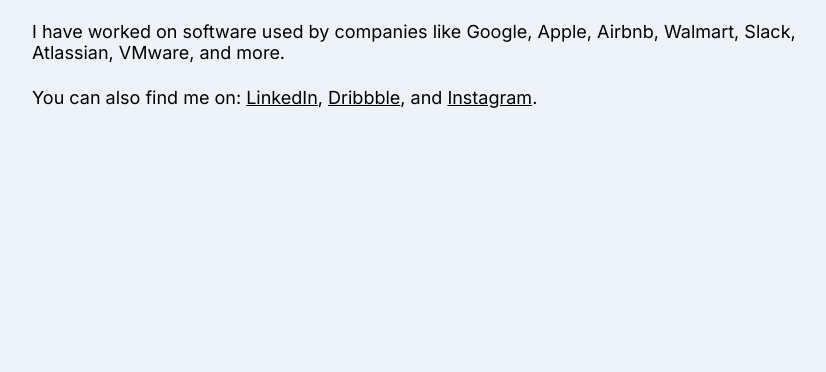
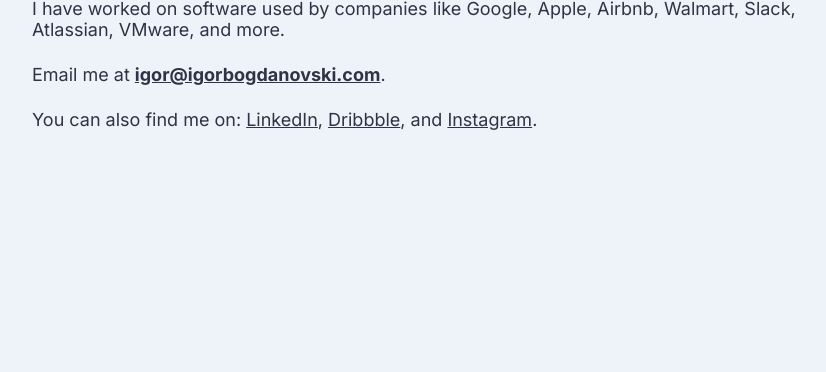
Before and after one commit to IgorBogdanovskiSleuth/portfolio, a plain HTML site: page index.html in a window 1280 px wide. Shown: the part 428-800 px from the top of the page, without its empty margins (208-1034 px from the left). Drawn offline with Linux system fonts and the light colour scheme.

Commit message:
CSS and font changes
- added more font weights
- changed the text color

```diff
--- a/index.html
+++ b/index.html
@@ -4,7 +4,7 @@
     <meta charset="UTF-8">
     <meta name="viewport" content="width=device-width, initial-scale=1.0">
     <title>Igor Bogdanovski</title>
-    <link href="https://fonts.googleapis.com/css2?family=Inter:wght@400;700&display=swap" rel="stylesheet">
+    <link href="https://fonts.googleapis.com/css2?family=Inter:wght@100..900&display=swap" rel="stylesheet">
     <link rel="stylesheet" href="style.css">
 
 </head>
@@ -20,6 +20,10 @@
       <div class="description">
         I have worked on software used by companies like Google, Apple, Airbnb, Walmart, Slack, Atlassian, VMware, and more.</div>
         <div class="description">
+            Email me at
+            <a href="mailto:igor@igorbogdanovski.com" target="_blank" class="bold">igor@igorbogdanovski.com</a>.
+        </div>
+        <div class="description">
             You can also find me on:
             <a href="https://www.linkedin.com/in/igorbogdanovski/" target="_blank">LinkedIn</a>,
             <a href="https://dribbble.com/IgorBogdanovski" target="_blank">Dribbble</a>, and
--- a/style.css
+++ b/style.css
@@ -7,7 +7,7 @@ body {
     height: 100vh;
     background: #EDF3F8;
     font-family: 'Inter', sans-serif;
-    color: black;
+    color: #2E3445;
 }
 .container {
     max-width: 800px;
@@ -24,7 +24,7 @@ body {
 }
 .description a {
     text-decoration: underline;
-    color: black;
+    color: #2E3445;
 }
 .bold {
     font-weight: 700;
```
